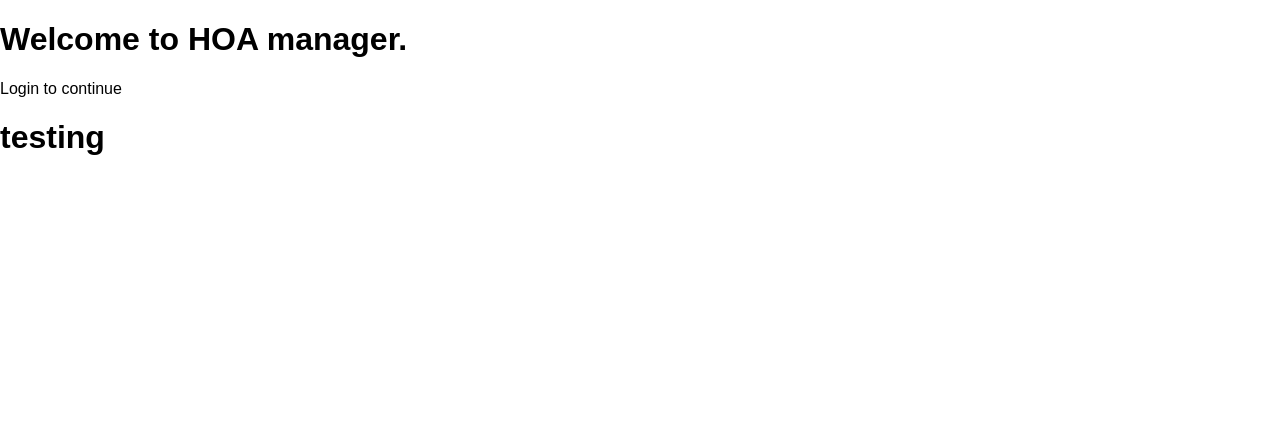
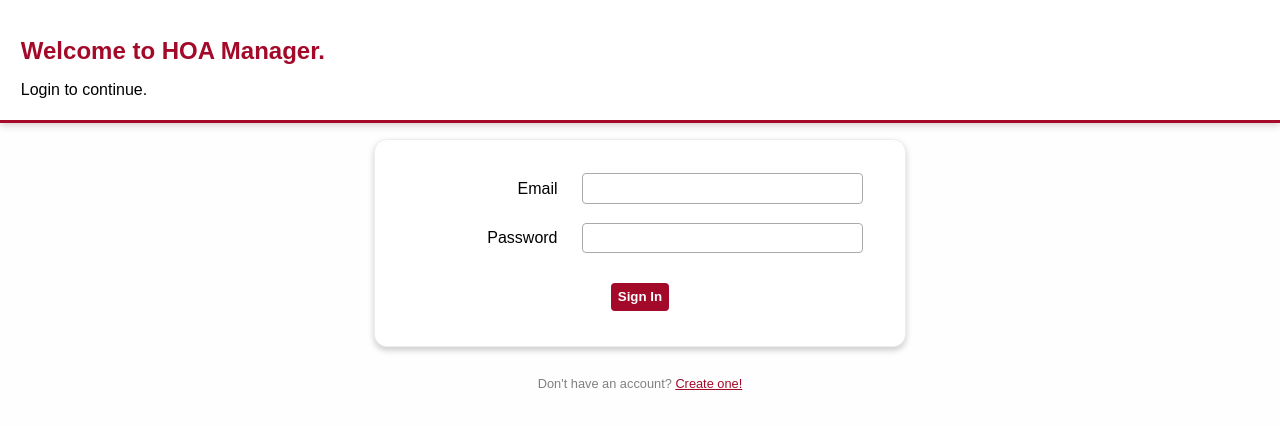
Before and after one commit to soundeffects/property-app, a React app: page / in a window 1280 px wide. Built offline with nearby package versions, Linux system fonts and the light colour scheme.

Commit message:
General Styling and Login Page

```diff
--- /dev/null
+++ b/src/components/form.js
@@ -0,0 +1,23 @@
+import React, { Component } from 'react';
+
+class Form extends Component {
+  findType(str) {
+    const string = str.toLowerCase();
+    if (string.includes('password')) { return 'password' }
+    else if (string.includes('email')) { return 'email' }
+    else if (string.includes('number')) { return 'number' }
+    else { return 'text' }
+  }
+
+  render() {
+    return <form>
+      { this.props.fields.map(field => <div className='field'>
+        <label>{ field }</label>
+        <input type={ this.findType(field) }/>
+      </div>) }
+      <button className={'placeholder'} type='submit'>{ this.props.name }</button>
+    </form>;
+  }
+}
+
+export default Form;
--- a/src/components/header.js
+++ b/src/components/header.js
@@ -2,11 +2,11 @@ import React, { Component } from 'react';
 
 class Header extends Component {
   render() {
-    return <header>
-      <h1>Welcome to HOA manager.</h1>
-      <p>Login to continue</p>
-      { this.props.children }
-    </header>;
+    return [<header>
+      <h1>Welcome to HOA Manager.</h1>
+      <p>Login to continue.</p>
+    </header>,
+    this.props.children];
   }
 }
 
--- a/src/components/signin.js
+++ b/src/components/signin.js
@@ -1,8 +1,13 @@
 import React, { Component } from 'react';
+import Form from './form';
 
 class SignIn extends Component {
   render() {
-    return <h1>testing</h1>;
+    const fields = ['Email', 'Password'];
+    return <main>
+      <Form name="Sign In" fields={fields}/>
+      <p className="fine-print">Don't have an account? <a href="/signup">Create one!</a></p>
+    </main>;
   }
 }
 
--- a/src/components/signup.js
+++ b/src/components/signup.js
@@ -1,8 +1,13 @@
 import React, { Component } from 'react';
+import Form from './form';
 
 class SignUp extends Component {
   render() {
-    return <h1>testing</h1>;
+    const fields = ['First Name', 'Last Name', 'Unit Number', 'Email', 'Password', 'Confirm Password'];
+    return <main>
+      <Form name='Create Account' fields={fields}/>
+      <p className='fine-print'>Already have an account? <a href='/'>Sign In!</a></p>
+    </main>;
   }
 }
 
--- a/src/index.js
+++ b/src/index.js
@@ -7,7 +7,7 @@ import { BrowserRouter, Route, Switch } from 'react-router-dom';
 import registerServiceWorker from './registerServiceWorker';
 import reducers from './reducers/root';
 
-import './styles/main.scss';
+import './main.css';
 
 import Header from './components/header';
 import SignIn from './components/signin';
--- /dev/null
+++ b/src/main.css
@@ -0,0 +1,103 @@
+body {
+  background: #fefefe;
+  padding: 0;
+  margin: 0;
+  font-family: 'Encode Sans', sans-serif;
+}
+
+
+header {
+  padding: 1.3em;
+  background: white;
+  border-bottom: solid .2em #a30928;
+  box-shadow: 0 .2em .4em rgba(93, 39, 49, .2);
+}
+
+header h1 {
+  color: #a30928;
+  font-size: 1.5em;
+}
+
+header p {
+  margin: 0;
+}
+
+
+main {
+  display: flex;
+  align-items: center;
+  flex-direction: column;
+}
+
+form {
+  background: white;
+
+  border: solid 1px #eee;
+  border-radius: .8em;
+  box-shadow: 0 .2em .4em rgba(0, 0, 0, .2);
+
+  margin: 1em;
+  padding: 1.5em 2em;
+
+  display: flex;
+  flex-direction: column;
+  align-items: center;
+}
+
+.field {
+  margin: .6em;
+
+  display: grid;
+  grid-gap: 1.5em;
+  grid-template-columns: 1fr 2fr;
+
+  align-items: center;
+  text-align: right;
+}
+
+.field input {
+  width: 20em;
+  padding: .5em;
+}
+
+input {
+  border: solid 1px #aaa;
+  border-radius: .3em;
+  color: gray;
+
+  transition: all .1s;
+}
+
+input:focus {
+  outline: 0;
+  border: solid 1px #4286f4;
+}
+
+button {
+  color: white;
+  background: #a30928;
+
+  font-weight: bold;
+
+  border: none;
+  border-radius: .3em;
+
+  padding: .5em;
+  margin: 1.5em .8em .8em .8em;
+
+  transition: all .2s;
+}
+
+button:hover {
+  background: #b41a39;
+  box-shadow: 0 .2em .4em rgba(93, 39, 49, .4);
+}
+
+.fine-print {
+  color: gray;
+  font-size: .8em;
+}
+
+a {
+  color: #a30928;
+}
--- a/src/styles/main.scss
+++ /dev/null
@@ -1,5 +0,0 @@
-body {
-  margin: 0;
-  padding: 0;
-  font-family: sans-serif;
-}
```
Also changed, not shown: public/index.html (line endings or trailing spaces).
